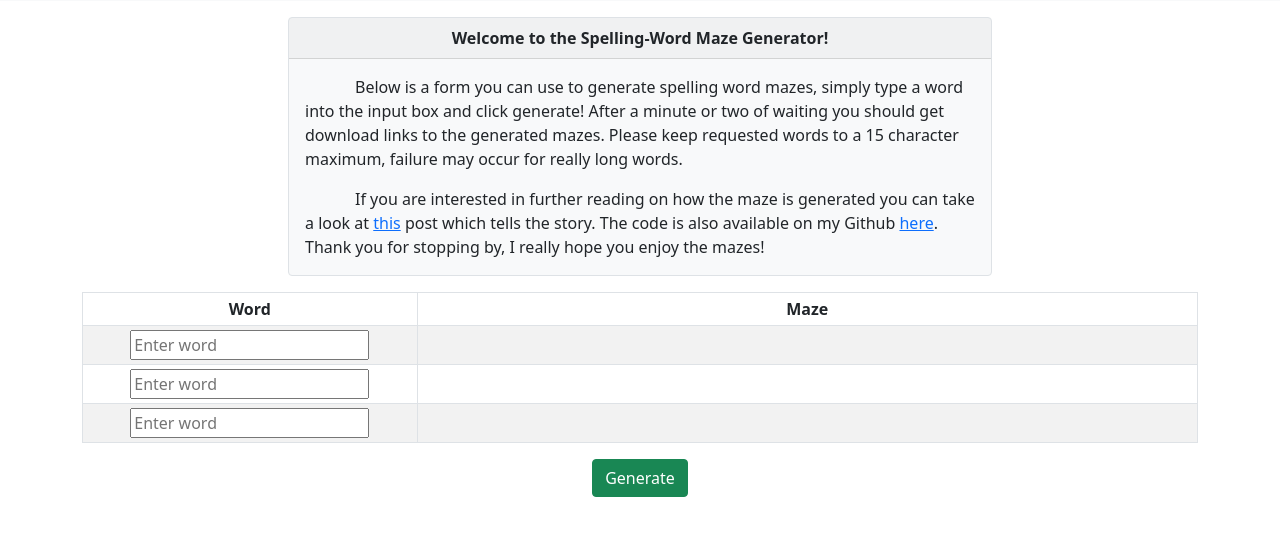
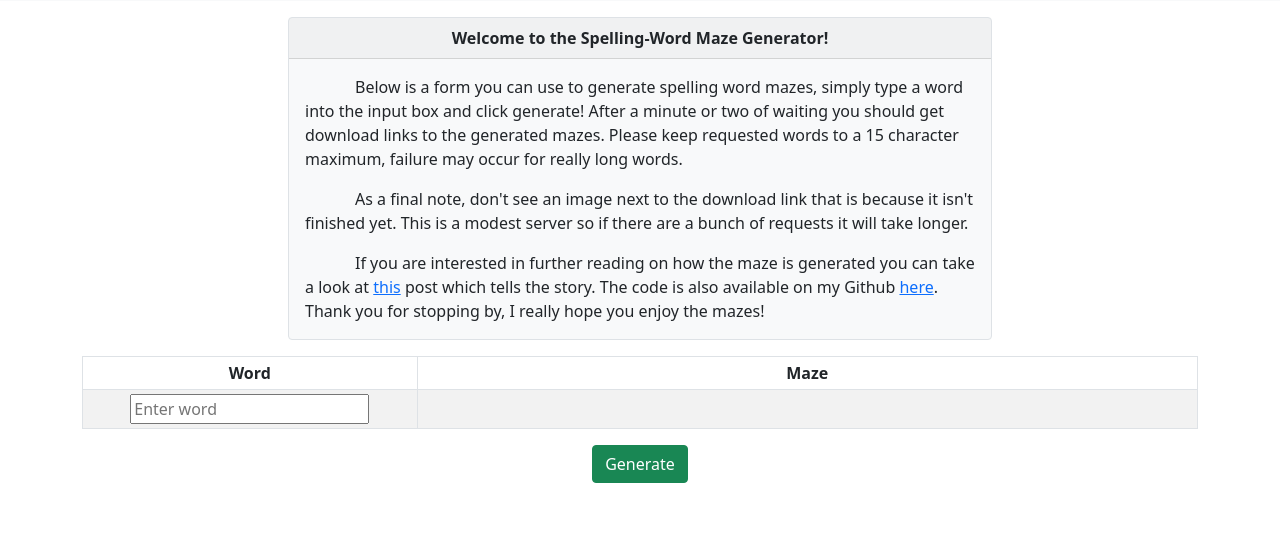
Before and after one commit to TravisAdsitt/SpellingMaze, a Flask app: page / in a window 1280 px wide. Shown: the part 199-735 px from the top of the page. Run offline with Flask 2, Linux system fonts and the light colour scheme; some libraries are stand-ins or nearby versions.

Commit message:
Final output for first launch, super modest

```diff
--- a/templates/base.html
+++ b/templates/base.html
@@ -31,6 +31,9 @@
                             Please keep requested words to a 15 character maximum, failure may occur for really long words.
                         </p>
                         <p class="card-text" style="text-indent: 50px;">
+                            As a final note, don't see an image next to the download link that is because it isn't finished yet. This is a modest server so if there are a bunch of requests it will take longer.
+                        </p>
+                        <p class="card-text" style="text-indent: 50px;">
                             If you are interested in further reading on how the maze is generated you can take a look at <a href="https://wfale.net/2022/12/04/spelling-made-exciting-in-a-labyrinthine-maze/">this</a> post which tells the story.
                             The code is also available on my Github <a href="https://github.com/TravisAdsitt/SpellingMaze">here</a>. Thank you for stopping by, I really hope you enjoy the mazes!
                         </p>
@@ -48,20 +51,6 @@
                         </tr>
                     </thead>
                     <tbody id="word_list" class="table-group-divider">
-                        <tr>
-                            <td>
-                                <input placeholder="Enter word">
-                            </td>
-                            <td>
-                            </td>
-                        </tr>
-                        <tr>
-                            <td>
-                                <input placeholder="Enter word">
-                            </td>
-                            <td>
-                            </td>
-                        </tr>
                         <tr>
                             <td>
                                 <input placeholder="Enter word">
```
